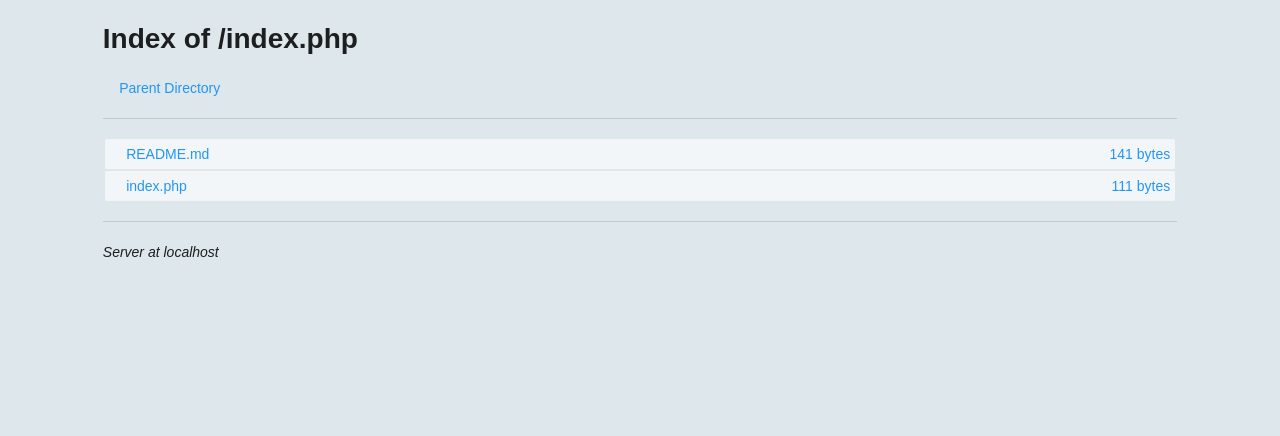
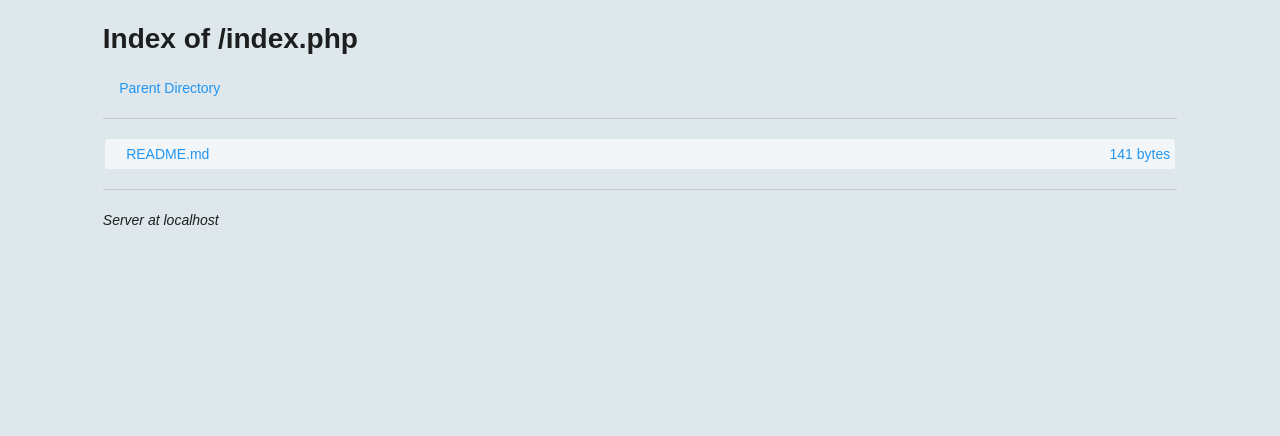
Before and after one commit to topgun09/Folder-Explorer, a PHP site: page /index.php in a window 1280 px wide. Shown: the top 436 px of the page. Run offline with PHP 8.4, Linux system fonts and the light colour scheme.

Commit message:
Update explorer.inc.php

```diff
--- a/explorer.inc.php
+++ b/explorer.inc.php
@@ -188,7 +188,7 @@ a i {
         if (is_dir ($thedir)){
         $scanarray = scandir ($thedir);
         for ($i = 0; $i < count ($scanarray); $i++){
-            if ($scanarray[$i] != "." && $scanarray[$i] != ".." && $scanarray[$i] != basename(__FILE__) && $scanarray[$i] != "explorer.inc.php" && substr( $scanarray[$i], 0, 3 ) != ".ht"){ // <- hide files
+            if ($scanarray[$i] != "." && $scanarray[$i] != ".." && $scanarray[$i] != basename($_SERVER["SCRIPT_FILENAME"]) && $scanarray[$i] != "explorer.inc.php" && substr( $scanarray[$i], 0, 3 ) != ".ht"){ // <- hide files
                 if(is_dir($scanarray[$i])){
                     echo '<a href="' . $scanarray[$i] . '/"><i class="material-icons icon-sm folder">&#xe2c7;</i>&nbsp;<span>' .  $scanarray[$i] . '</span>/</a>';
                 }else{
```
